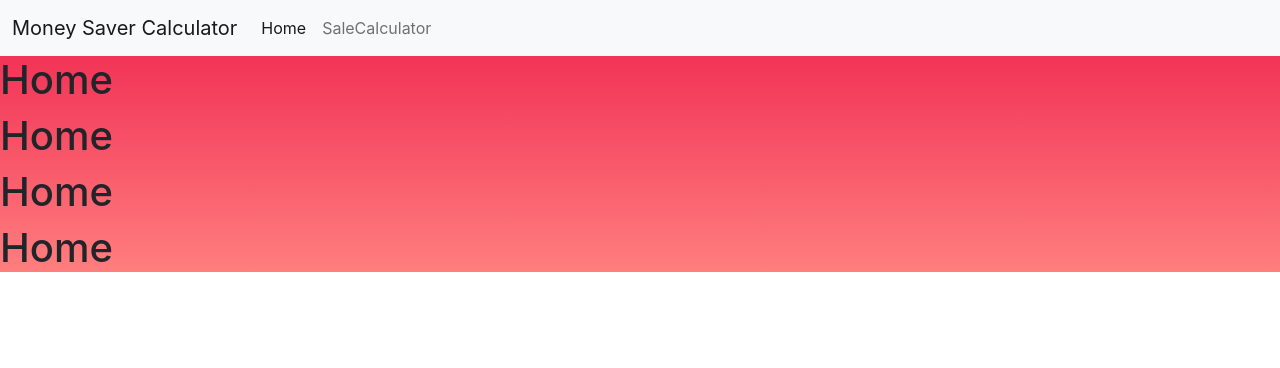
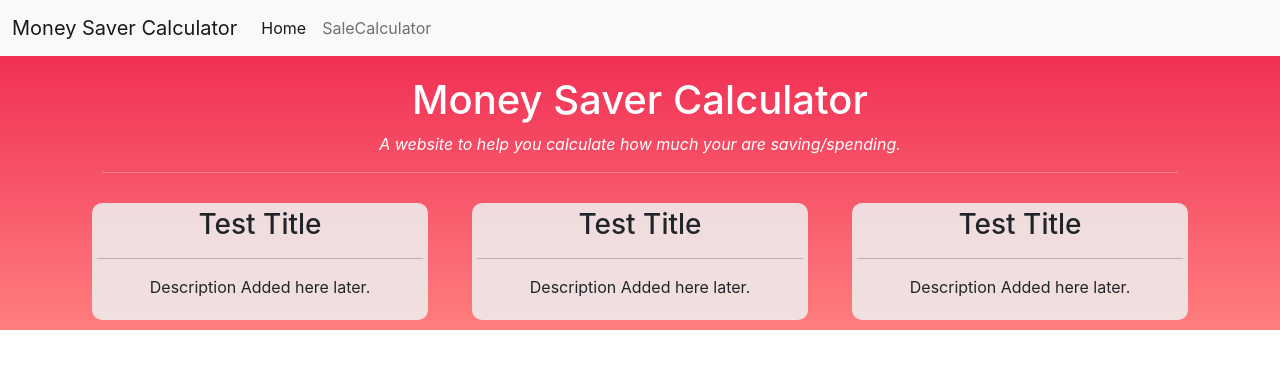
Before and after one commit to 1HectorAC/money-saver-calculator, a React (Create React App) app: page / in a window 1280 px wide. Shown: the top 368 px of the page. Built offline with nearby package versions, Linux system fonts and the light colour scheme.

Commit message:
Added some content to Home page.

```diff
--- a/src/pages/Home.js
+++ b/src/pages/Home.js
@@ -1,11 +1,38 @@
 const Home = () => {
-    return(
-        <>
-            <h1>Home</h1>
-            <h1>Home</h1>
-            <h1>Home</h1>
-            <h1>Home</h1>
-        </>
+    return (
+        <div className="text-center container">
+            <div className="titleSection">
+                <h1>Money Saver Calculator</h1>
+                <p><i>A website to help you calculate how much your are saving/spending.</i></p>
+                <hr />
+            </div>
+            <div className="row">
+                <div className="col-md-4">
+                    <div className="smallPanel">
+                        <h3>Test Title</h3>
+                        <hr />
+                        <p>Description Added here later.</p>
+                    </div>
+
+                </div>
+                <div className="col-md-4">
+                    <div className="smallPanel">
+                        <h3>Test Title</h3>
+                        <hr />
+                        <p>Description Added here later.</p>
+                    </div>
+                </div>
+                <div className="col-md-4">
+                    <div className="smallPanel">
+                        <h3>Test Title</h3>
+                        <hr />
+                        <p>Description Added here later.</p>
+                    </div>
+
+                </div>
+            </div>
+
+        </div>
     )
 };
 export default Home;
```
